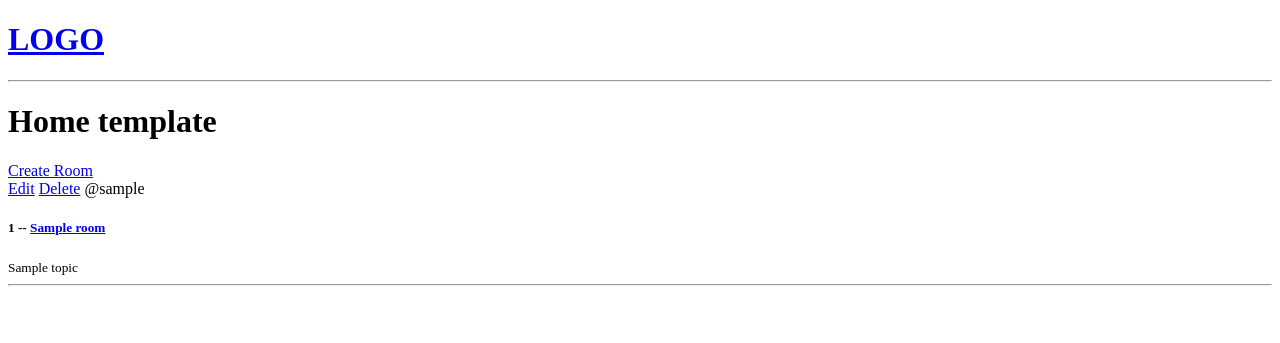
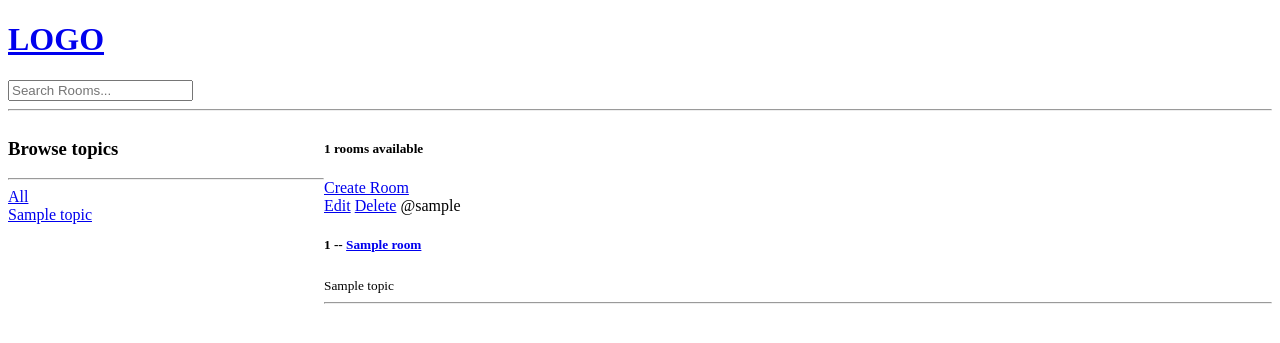
Before and after one commit to PotatoZip/EventOrganizer, a Django app: template myApp/templates/myApp/home.html in a window 1280 px wide. Shown: the top 343 px of the page. Run offline with Django 3.2, Linux system fonts and the light colour scheme; the template is opened without the code that fills it: most values are stand-ins (such as "Sample title", 1, 10 or a date in 2020).

Commit message:
Create search bar

```diff
--- a/myApp/templates/myApp/home.html
+++ b/myApp/templates/myApp/home.html
@@ -1,9 +1,31 @@
 {% extends 'main.html' %}
 
 {% block content %}
-<h1>Home template</h1>
+
+<style>
+    .home-container{
+        display: grid;
+        grid-template-columns: 1fr 3fr;
+    }
+</style>
+
+<div class="home-container">
+    <div>
+        <h3>Browse topics</h3>
+        <hr>
 
         <div>
+            <a href="{% url 'home' %}">All</a>
+        </div>
+        {% for topic in topics %}
+            <div>
+                <a href="{% url 'home' %}?q={{topic.name}}">{{topic.name}}</a>
+            </div>
+        {% endfor %}
+    </div>
+
+    <div>
+        <h5>{{room_count}} rooms available</h5>
         <a href="{% url 'create-room' %}">Create Room</a>
         <div>
             {% for room in rooms %}
@@ -20,4 +42,7 @@
         </div>
     </div>
 
+
+</div>
+
 {% endblock content %}
--- a/templates/navbar.html
+++ b/templates/navbar.html
@@ -1,5 +1,9 @@
 <a href="/">
     <h1>LOGO</h1>
 </a>
+<form method="GET" action="{% url 'home' %}">
+    <input type ="text" name="q" placeholder="Search Rooms..." />
+</form>
+
 
 <hr>
```
Also changed, not shown: myApp/views.py (+11 -3 lines). Lines whose indentation alone changed are shown as unchanged.
